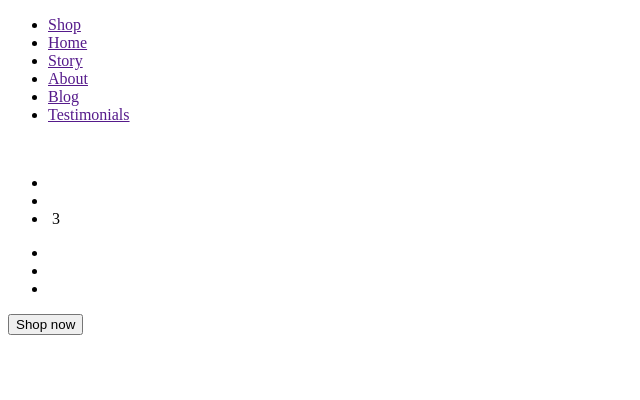
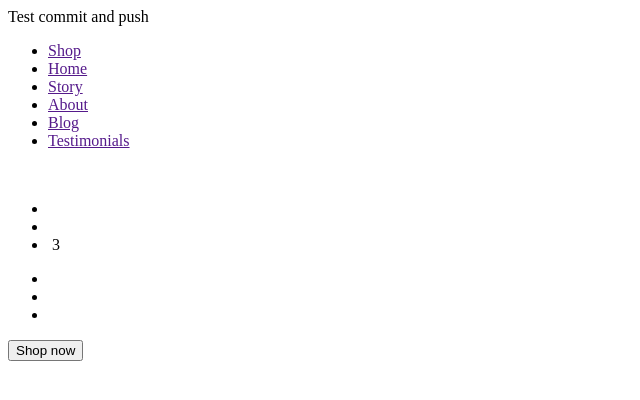
Before and after one commit to yirheena/sm-yirheena, a plain HTML site: page index.html in a window 1280 px wide. Shown: the whole page, without its empty margins (0-640 px from the left). Drawn offline with Linux system fonts and the light colour scheme.

Commit message:
new change

```diff
--- a/index.html
+++ b/index.html
@@ -8,6 +8,7 @@
 <body>
     <header class="header">
         <div class="header-top">
+            <div>Test commit and push</div>
             <nav>
                 <ul>
                     <li><a href="">Shop</a></li>
```
